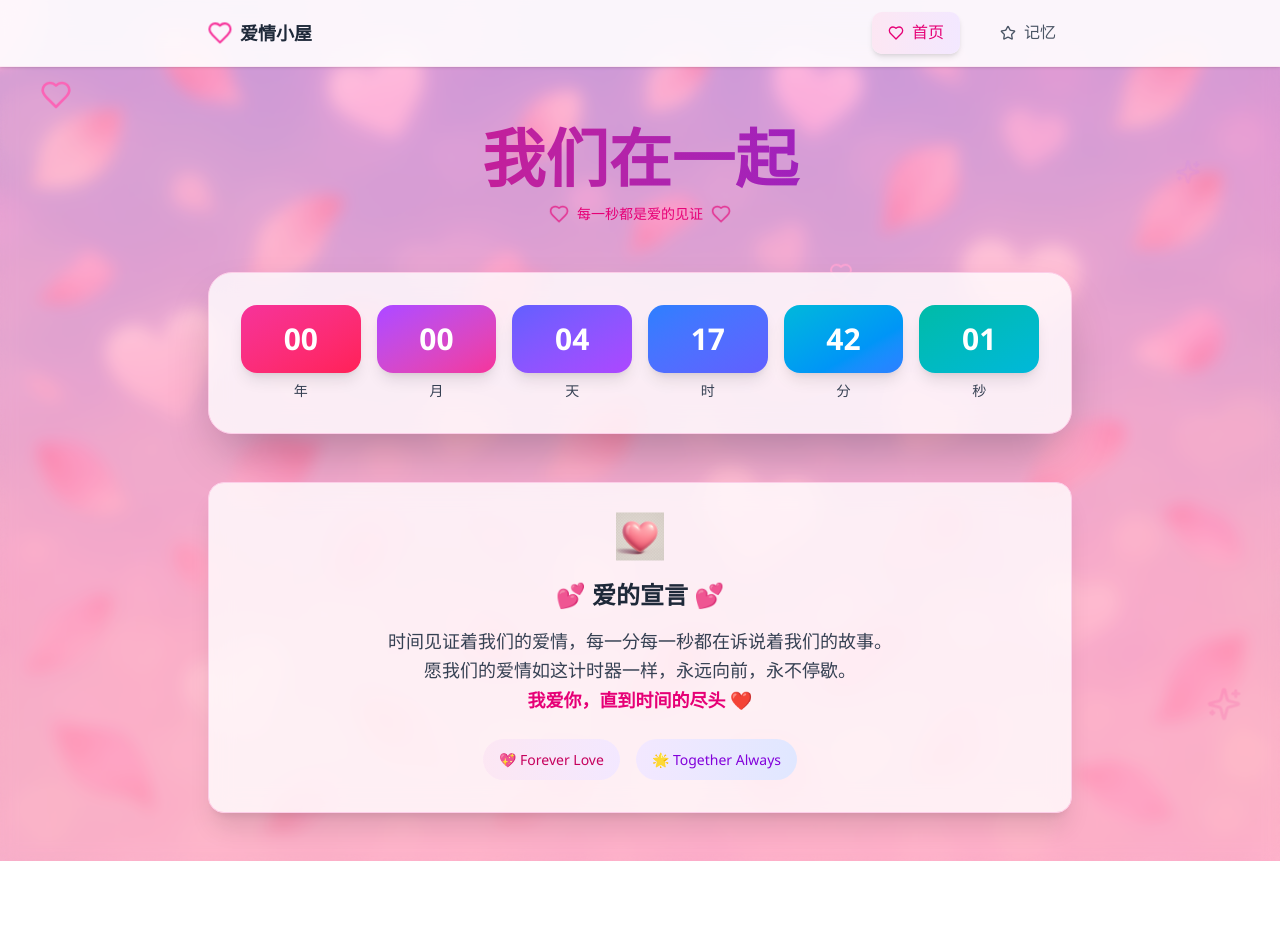
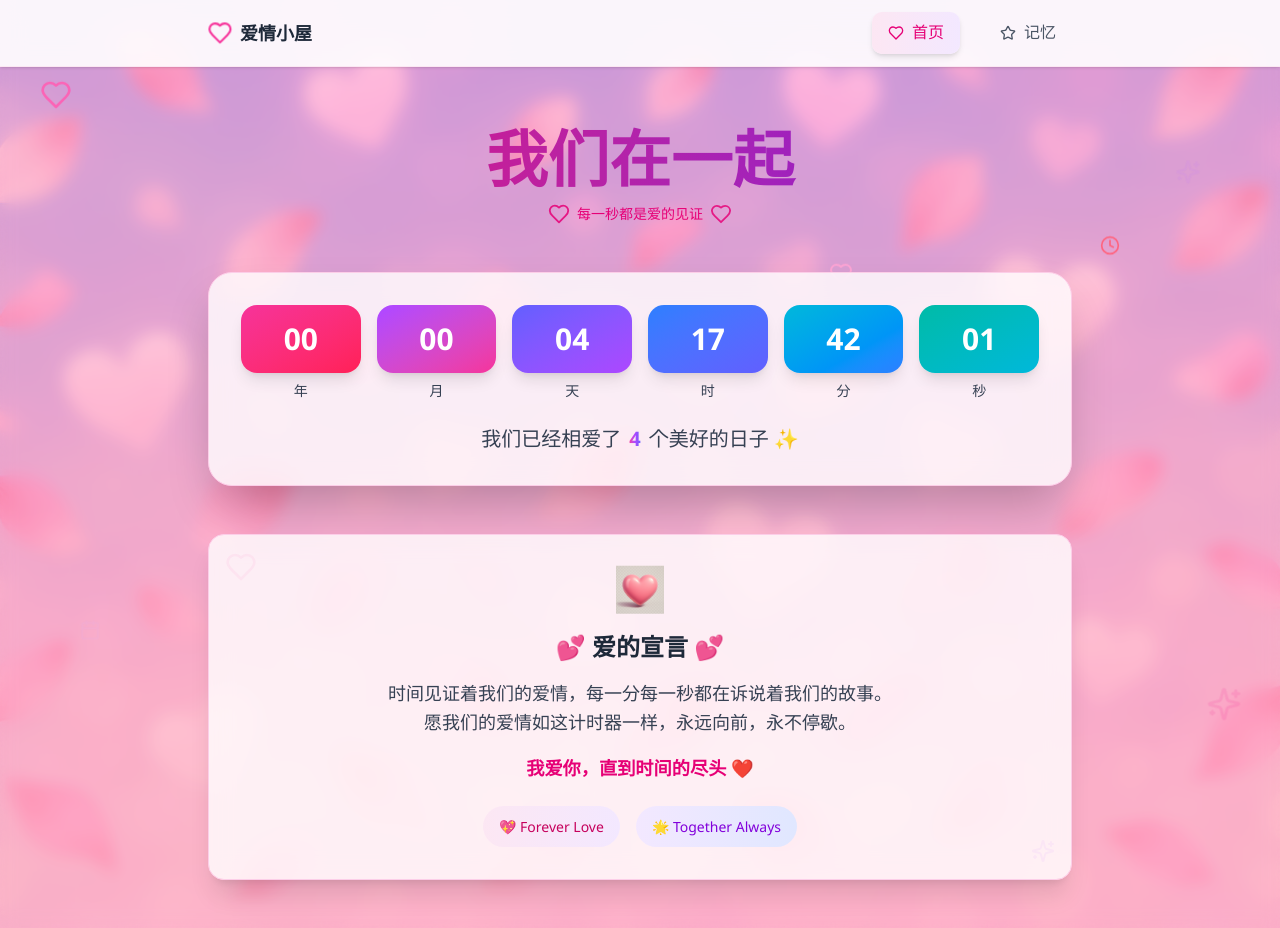
Before and after one commit to augenstern326/love-website, a React (Vite) app: page / in a window 1280 px wide. Before the commit the page ends 861 px from the top, so only its background shows below. Built offline with nearby package versions, Linux system fonts and the light colour scheme.

Commit message:
no message

```diff
--- a/src/pages/Home/Home.jsx
+++ b/src/pages/Home/Home.jsx
@@ -1,7 +1,55 @@
-import { useState, useEffect } from 'react'
-import { Heart, Sparkles } from 'lucide-react'
+import { useState, useEffect, useMemo, useCallback } from 'react'
+import { Heart, Sparkles, Calendar, Clock } from 'lucide-react'
+import { motion } from 'framer-motion'
 import romanticBg from '../../assets/romantic-background.png'
 import heartDecoration from '../../assets/heart-decoration.png'
+
+// 时间计算工具函数
+const calculateTimeElapsed = (startDate) => {
+  const now = new Date()
+  const diff = now - startDate
+
+  if (diff <= 0) return { years: 0, months: 0, days: 0, hours: 0, minutes: 0, seconds: 0 }
+
+  // 更精确的时间计算
+  const years = Math.floor(diff / (1000 * 60 * 60 * 24 * 365.25))
+  const months = Math.floor((diff % (1000 * 60 * 60 * 24 * 365.25)) / (1000 * 60 * 60 * 24 * 30.44))
+  const days = Math.floor((diff % (1000 * 60 * 60 * 24 * 30.44)) / (1000 * 60 * 60 * 24))
+  const hours = Math.floor((diff % (1000 * 60 * 60 * 24)) / (1000 * 60 * 60))
+  const minutes = Math.floor((diff % (1000 * 60 * 60)) / (1000 * 60))
+  const seconds = Math.floor((diff % (1000 * 60)) / 1000)
+
+  return { years, months, days, hours, minutes, seconds }
+}
+
+// 浮动装饰组件
+const FloatingDecorations = () => {
+  const decorations = useMemo(() => [
+    { id: 1, Icon: Heart, className: "top-20 left-10", size: "w-8 h-8", color: "text-pink-400", animation: "animate-bounce" },
+    { id: 2, Icon: Sparkles, className: "top-40 right-20", size: "w-6 h-6", color: "text-purple-400", animation: "animate-pulse" },
+    { id: 3, Icon: Sparkles, className: "bottom-20 right-10", size: "w-8 h-8", color: "text-pink-500", animation: "animate-pulse delay-500" },
+    { id: 4, Icon: Heart, className: "top-1/2 left-1/4", size: "w-4 h-4", color: "text-red-400", animation: "animate-ping" },
+    { id: 5, Icon: Heart, className: "top-1/3 right-1/3", size: "w-6 h-6", color: "text-pink-300", animation: "animate-bounce delay-700" },
+    { id: 6, Icon: Calendar, className: "bottom-40 left-20", size: "w-5 h-5", color: "text-purple-300", animation: "animate-pulse delay-1000" },
+    { id: 7, Icon: Clock, className: "top-60 right-40", size: "w-5 h-5", color: "text-rose-400", animation: "animate-bounce delay-300" }
+  ], [])
+
+  return (
+    <div className="fixed inset-0 overflow-hidden pointer-events-none z-0">
+      {decorations.map(({ id, Icon, className, size, color, animation }) => (
+        <motion.div
+          key={id}
+          className={`absolute ${className} ${animation}`}
+          initial={{ opacity: 0, scale: 0 }}
+          animate={{ opacity: 1, scale: 1 }}
+          transition={{ delay: id * 0.2, duration: 0.5 }}
+        >
+          <Icon className={`${size} ${color}`} />
+        </motion.div>
+      ))}
+    </div>
+  )
+}
 
 const Home = () => {
   const [timeElapsed, setTimeElapsed] = useState({
@@ -13,30 +61,28 @@ const Home = () => {
     seconds: 0
   })
 
+  // 恋爱开始时间 - 可以配置
+  const startDate = useMemo(() => new Date('2025-06-06T20:00:00'), [])
+
+  const updateTimer = useCallback(() => {
+    setTimeElapsed(calculateTimeElapsed(startDate))
+  }, [startDate])
+
   useEffect(() => {
-    const startDate = new Date('2025-06-06T20:00:00')
-
-    const updateTimer = () => {
-      const now = new Date()
-      const diff = now - startDate
-
-      if (diff > 0) {
-        const years = Math.floor(diff / (1000 * 60 * 60 * 24 * 365))
-        const months = Math.floor((diff % (1000 * 60 * 60 * 24 * 365)) / (1000 * 60 * 60 * 24 * 30))
-        const days = Math.floor((diff % (1000 * 60 * 60 * 24 * 30)) / (1000 * 60 * 60 * 24))
-        const hours = Math.floor((diff % (1000 * 60 * 60 * 24)) / (1000 * 60 * 60))
-        const minutes = Math.floor((diff % (1000 * 60 * 60)) / (1000 * 60))
-        const seconds = Math.floor((diff % (1000 * 60)) / 1000)
-
-        setTimeElapsed({ years, months, days, hours, minutes, seconds })
-      }
-    }
-
     updateTimer()
     const interval = setInterval(updateTimer, 1000)
+    return () => clearInterval(interval)
+  }, [updateTimer])
 
-    return () => clearInterval(interval)
-  }, [])
+  // 时间单位配置
+  const timeUnits = useMemo(() => [
+    { label: '年', key: 'years', color: 'from-pink-500 to-rose-500', icon: Calendar },
+    { label: '月', key: 'months', color: 'from-purple-500 to-pink-500', icon: Calendar },
+    { label: '天', key: 'days', color: 'from-indigo-500 to-purple-500', icon: Calendar },
+    { label: '时', key: 'hours', color: 'from-blue-500 to-indigo-500', icon: Clock },
+    { label: '分', key: 'minutes', color: 'from-cyan-500 to-blue-500', icon: Clock },
+    { label: '秒', key: 'seconds', color: 'from-teal-500 to-cyan-500', icon: Clock }
+  ], [])
 
   return (
     <div
@@ -49,94 +95,195 @@ const Home = () => {
       }}
     >
       {/* 背景遮罩 */}
-      <div className="absolute inset-0 bg-white/20 backdrop-blur-sm"></div>
+      <motion.div
+        className="absolute inset-0 bg-white/20 backdrop-blur-sm"
+        initial={{ opacity: 0 }}
+        animate={{ opacity: 1 }}
+        transition={{ duration: 1 }}
+      />
 
       {/* 浮动装饰元素 */}
-      <div className="fixed inset-0 overflow-hidden pointer-events-none">
-        <div className="absolute top-20 left-10 animate-bounce">
-          <Heart className="w-8 h-8 text-pink-400" />
-        </div>
-        <div className="absolute top-40 right-20 animate-pulse">
-          <Sparkles className="w-6 h-6 text-purple-400" />
-        </div>
-        {/*<div className="absolute bottom-40 left-20 animate-bounce delay-1000">*/}
-        {/*  <img src={heartDecoration} alt="heart" className="w-12 h-12 opacity-70" />*/}
-        {/*</div>*/}
-        <div className="absolute bottom-20 right-10 animate-pulse delay-500">
-          <Sparkles className="w-8 h-8 text-pink-500" />
-        </div>
-        <div className="absolute top-1/2 left-1/4 animate-ping">
-          <Heart className="w-4 h-4 text-red-400" />
-        </div>
-        <div className="absolute top-1/3 right-1/3 animate-bounce delay-700">
-          <Heart className="w-6 h-6 text-pink-300" />
-        </div>
-      </div>
+      <FloatingDecorations />
 
       <div className="max-w-4xl mx-auto px-4 py-12 relative z-10">
         {/* 主标题 */}
-        <div className="text-center mb-12 fade-in-up">
-          <h1 className="text-4xl md:text-6xl font-bold text-transparent bg-clip-text bg-gradient-to-r from-pink-600 to-purple-700 mb-4 responsive-title heartbeat-animation">
+        <motion.div
+          className="text-center mb-12"
+          initial={{ opacity: 0, y: 50 }}
+          animate={{ opacity: 1, y: 0 }}
+          transition={{ duration: 0.8, ease: "easeOut" }}
+        >
+          <motion.h1
+            className="text-4xl md:text-6xl font-bold text-transparent bg-clip-text bg-gradient-to-r from-pink-600 to-purple-700 mb-4 responsive-title"
+            animate={{ scale: [1, 1.05, 1] }}
+            transition={{ duration: 2, repeat: Infinity, ease: "easeInOut" }}
+          >
             我们在一起
-          </h1>
-          <div className="flex items-center justify-center space-x-2 text-pink-600">
-            <Heart className="w-5 h-5 sparkle-animation" />
+          </motion.h1>
+          <motion.div
+            className="flex items-center justify-center space-x-2 text-pink-600"
+            initial={{ opacity: 0 }}
+            animate={{ opacity: 1 }}
+            transition={{ delay: 0.5, duration: 0.6 }}
+          >
+            <motion.div
+              animate={{ scale: [1, 1.2, 1], opacity: [0.7, 1, 0.7] }}
+              transition={{ duration: 2, repeat: Infinity, ease: "easeInOut" }}
+            >
+              <Heart className="w-5 h-5" />
+            </motion.div>
             <span className="text-sm font-medium">每一秒都是爱的见证</span>
-            <Heart className="w-5 h-5 sparkle-animation" />
-          </div>
-        </div>
+            <motion.div
+              animate={{ scale: [1, 1.2, 1], opacity: [0.7, 1, 0.7] }}
+              transition={{ duration: 2, repeat: Infinity, ease: "easeInOut", delay: 1 }}
+            >
+              <Heart className="w-5 h-5" />
+            </motion.div>
+          </motion.div>
+        </motion.div>
 
         {/* 计时器 */}
-        <div className="bg-white/80 backdrop-blur-md rounded-3xl shadow-2xl p-6 md:p-8 mb-12 border border-pink-200 hover-lift fade-in-up">
+        <motion.div
+          className="bg-white/80 backdrop-blur-md rounded-3xl shadow-2xl p-6 md:p-8 mb-12 border border-pink-200 hover-lift"
+          initial={{ opacity: 0, y: 30 }}
+          animate={{ opacity: 1, y: 0 }}
+          transition={{ delay: 0.3, duration: 0.8 }}
+          whileHover={{ y: -5, boxShadow: "0 25px 50px rgba(0, 0, 0, 0.15)" }}
+        >
           <div className="grid grid-cols-2 md:grid-cols-6 gap-3 md:gap-4">
-            {[
-              { label: '年', value: timeElapsed.years, color: 'from-pink-500 to-rose-500' },
-              { label: '月', value: timeElapsed.months, color: 'from-purple-500 to-pink-500' },
-              { label: '天', value: timeElapsed.days, color: 'from-indigo-500 to-purple-500' },
-              { label: '时', value: timeElapsed.hours, color: 'from-blue-500 to-indigo-500' },
-              { label: '分', value: timeElapsed.minutes, color: 'from-cyan-500 to-blue-500' },
-              { label: '秒', value: timeElapsed.seconds, color: 'from-teal-500 to-cyan-500' }
-            ].map(({ label, value, color }) => (
-              <div key={label} className="text-center">
-                <div className={`bg-gradient-to-br ${color} text-white rounded-xl md:rounded-2xl p-3 md:p-4 mb-2 shadow-lg transform hover:scale-105 transition-all duration-300 hover-lift`}>
-                  <div className="text-xl md:text-2xl lg:text-3xl font-bold">
-                    {value.toString().padStart(2, '0')}
-                  </div>
-                </div>
+            {timeUnits.map(({ label, key, color, icon: Icon }, index) => (
+              <motion.div
+                key={label}
+                className="text-center"
+                initial={{ opacity: 0, scale: 0.8 }}
+                animate={{ opacity: 1, scale: 1 }}
+                transition={{ delay: 0.5 + index * 0.1, duration: 0.5 }}
+              >
+                <motion.div
+                  className={`bg-gradient-to-br ${color} text-white rounded-xl md:rounded-2xl p-3 md:p-4 mb-2 shadow-lg cursor-pointer`}
+                  whileHover={{
+                    scale: 1.05,
+                    boxShadow: "0 10px 30px rgba(0, 0, 0, 0.2)"
+                  }}
+                  whileTap={{ scale: 0.95 }}
+                >
+                  <motion.div
+                    className="text-xl md:text-2xl lg:text-3xl font-bold"
+                    key={timeElapsed[key]} // 重新渲染动画当数值改变时
+                    initial={{ scale: 1.2, opacity: 0 }}
+                    animate={{ scale: 1, opacity: 1 }}
+                    transition={{ duration: 0.3 }}
+                  >
+                    {timeElapsed[key].toString().padStart(2, '0')}
+                  </motion.div>
+                </motion.div>
                 <div className="text-xs md:text-sm text-gray-700 font-medium">{label}</div>
-              </div>
+              </motion.div>
             ))}
           </div>
-        </div>
+
+          {/* 总时长统计 */}
+          <motion.div
+            className="mt-6 text-center"
+            initial={{ opacity: 0 }}
+            animate={{ opacity: 1 }}
+            transition={{ delay: 1.2, duration: 0.6 }}
+          >
+            <div className="text-lg md:text-xl text-gray-700">
+              我们已经相爱了
+              <motion.span
+                className="font-bold text-transparent bg-clip-text bg-gradient-to-r from-pink-500 via-purple-500 to-indigo-500 mx-2"
+                animate={{ scale: [1, 1.05, 1] }}
+                transition={{ duration: 2, repeat: Infinity, ease: "easeInOut" }}
+              >
+                {Math.floor((new Date() - startDate) / (1000 * 60 * 60 * 24))}
+              </motion.span>
+              个美好的日子 ✨
+            </div>
+          </motion.div>
+        </motion.div>
 
         {/* 爱情寄语 */}
-        <div className="text-center fade-in-up">
-          <div className="bg-white/80 backdrop-blur-md rounded-2xl shadow-xl p-6 md:p-8 border border-pink-200 hover-lift">
-            <div className="flex items-center justify-center mb-4">
-              <img src={heartDecoration} alt="heart" className="w-10 h-10 md:w-12 md:h-12 float-animation" />
+        <motion.div
+          className="text-center"
+          initial={{ opacity: 0, y: 30 }}
+          animate={{ opacity: 1, y: 0 }}
+          transition={{ delay: 0.6, duration: 0.8 }}
+        >
+          <motion.div
+            className="bg-white/80 backdrop-blur-md rounded-2xl shadow-xl p-6 md:p-8 border border-pink-200 hover-lift relative overflow-hidden"
+            whileHover={{ y: -5, boxShadow: "0 25px 50px rgba(0, 0, 0, 0.15)" }}
+          >
+            {/* 背景装饰 */}
+            <div className="absolute inset-0 opacity-5">
+              <div className="absolute top-4 left-4">
+                <Heart className="w-8 h-8 text-pink-500" />
+              </div>
+              <div className="absolute bottom-4 right-4">
+                <Sparkles className="w-6 h-6 text-purple-500" />
+              </div>
             </div>
-            <h2 className="text-xl md:text-2xl font-bold text-gray-800 mb-4">
+
+            <motion.div
+              className="flex items-center justify-center mb-4"
+              animate={{ y: [0, -5, 0] }}
+              transition={{ duration: 3, repeat: Infinity, ease: "easeInOut" }}
+            >
+              <img src={heartDecoration} alt="heart" className="w-10 h-10 md:w-12 md:h-12" />
+            </motion.div>
+
+            <motion.h2
+              className="text-xl md:text-2xl font-bold text-gray-800 mb-4"
+              initial={{ opacity: 0 }}
+              animate={{ opacity: 1 }}
+              transition={{ delay: 0.8, duration: 0.6 }}
+            >
               💕 爱的宣言 💕
-            </h2>
-            <p className="text-base md:text-lg text-gray-700 leading-relaxed">
-              时间见证着我们的爱情，每一分每一秒都在诉说着我们的故事。
-              <br />
-              愿我们的爱情如这计时器一样，永远向前，永不停歇。
-              <br />
-              <span className="text-pink-600 font-semibold">我爱你，直到时间的尽头 ❤️</span>
-            </p>
+            </motion.h2>
+
+            <motion.div
+              initial={{ opacity: 0 }}
+              animate={{ opacity: 1 }}
+              transition={{ delay: 1, duration: 0.8 }}
+            >
+              <p className="text-base md:text-lg text-gray-700 leading-relaxed mb-4">
+                时间见证着我们的爱情，每一分每一秒都在诉说着我们的故事。
+                <br />
+                愿我们的爱情如这计时器一样，永远向前，永不停歇。
+              </p>
+              <motion.p
+                className="text-pink-600 font-semibold text-lg"
+                animate={{ scale: [1, 1.02, 1] }}
+                transition={{ duration: 2, repeat: Infinity, ease: "easeInOut" }}
+              >
+                我爱你，直到时间的尽头 ❤️
+              </motion.p>
+            </motion.div>
 
             {/* 额外的浪漫元素 */}
-            <div className="mt-6 flex flex-col sm:flex-row justify-center items-center space-y-2 sm:space-y-0 sm:space-x-4">
-              <div className="bg-gradient-to-r from-pink-100 to-purple-100 rounded-full px-4 py-2 hover-lift">
+            <motion.div
+              className="mt-6 flex flex-col sm:flex-row justify-center items-center space-y-2 sm:space-y-0 sm:space-x-4"
+              initial={{ opacity: 0, y: 20 }}
+              animate={{ opacity: 1, y: 0 }}
+              transition={{ delay: 1.2, duration: 0.6 }}
+            >
+              <motion.div
+                className="bg-gradient-to-r from-pink-100 to-purple-100 rounded-full px-4 py-2 cursor-pointer"
+                whileHover={{ scale: 1.05, boxShadow: "0 5px 15px rgba(0, 0, 0, 0.1)" }}
+                whileTap={{ scale: 0.95 }}
+              >
                 <span className="text-sm text-pink-700 font-medium">💖 Forever Love</span>
-              </div>
-              <div className="bg-gradient-to-r from-purple-100 to-indigo-100 rounded-full px-4 py-2 hover-lift">
+              </motion.div>
+              <motion.div
+                className="bg-gradient-to-r from-purple-100 to-indigo-100 rounded-full px-4 py-2 cursor-pointer"
+                whileHover={{ scale: 1.05, boxShadow: "0 5px 15px rgba(0, 0, 0, 0.1)" }}
+                whileTap={{ scale: 0.95 }}
+              >
                 <span className="text-sm text-purple-700 font-medium">🌟 Together Always</span>
-              </div>
-            </div>
-          </div>
-        </div>
+              </motion.div>
+            </motion.div>
+          </motion.div>
+        </motion.div>
       </div>
     </div>
   )
```
